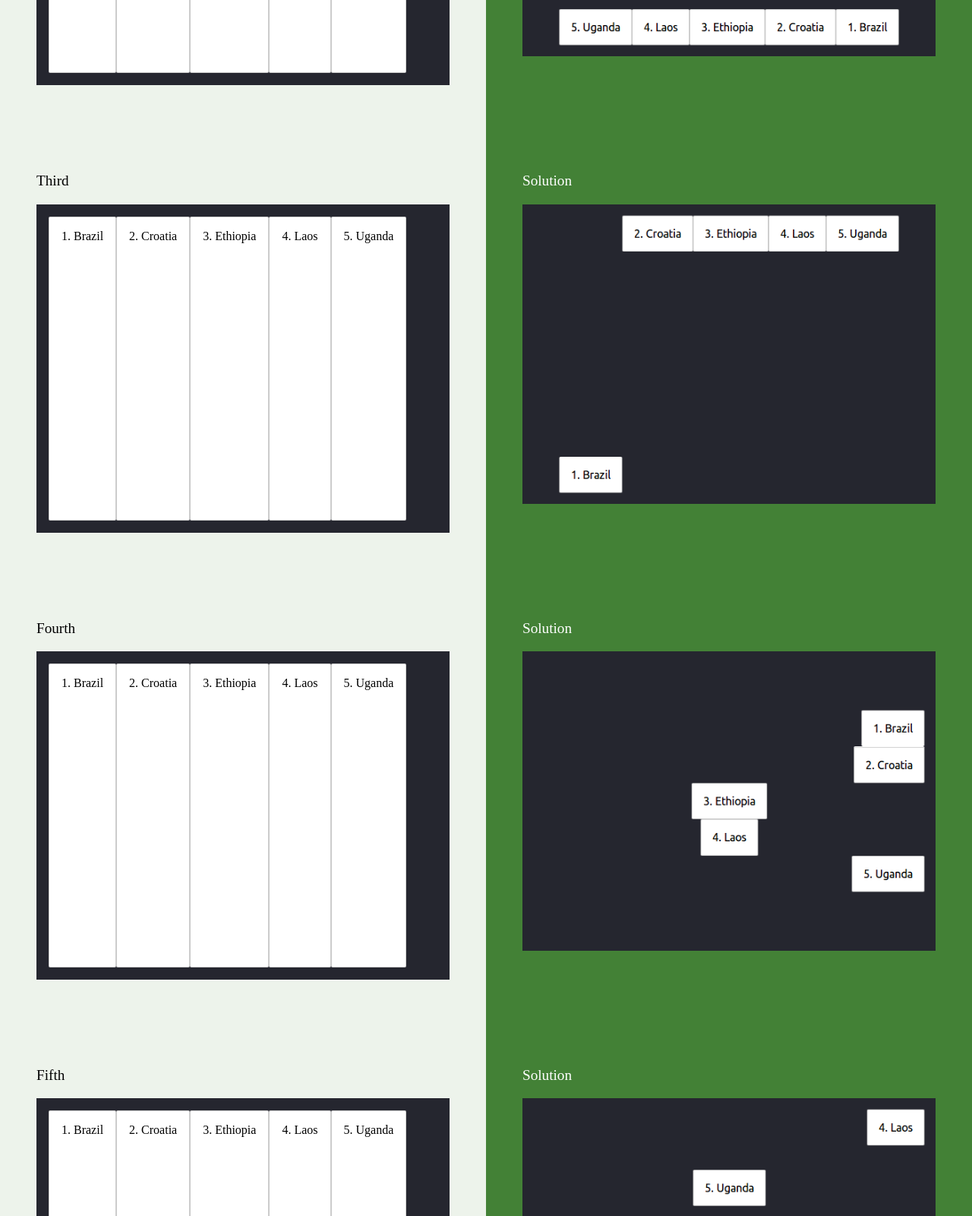
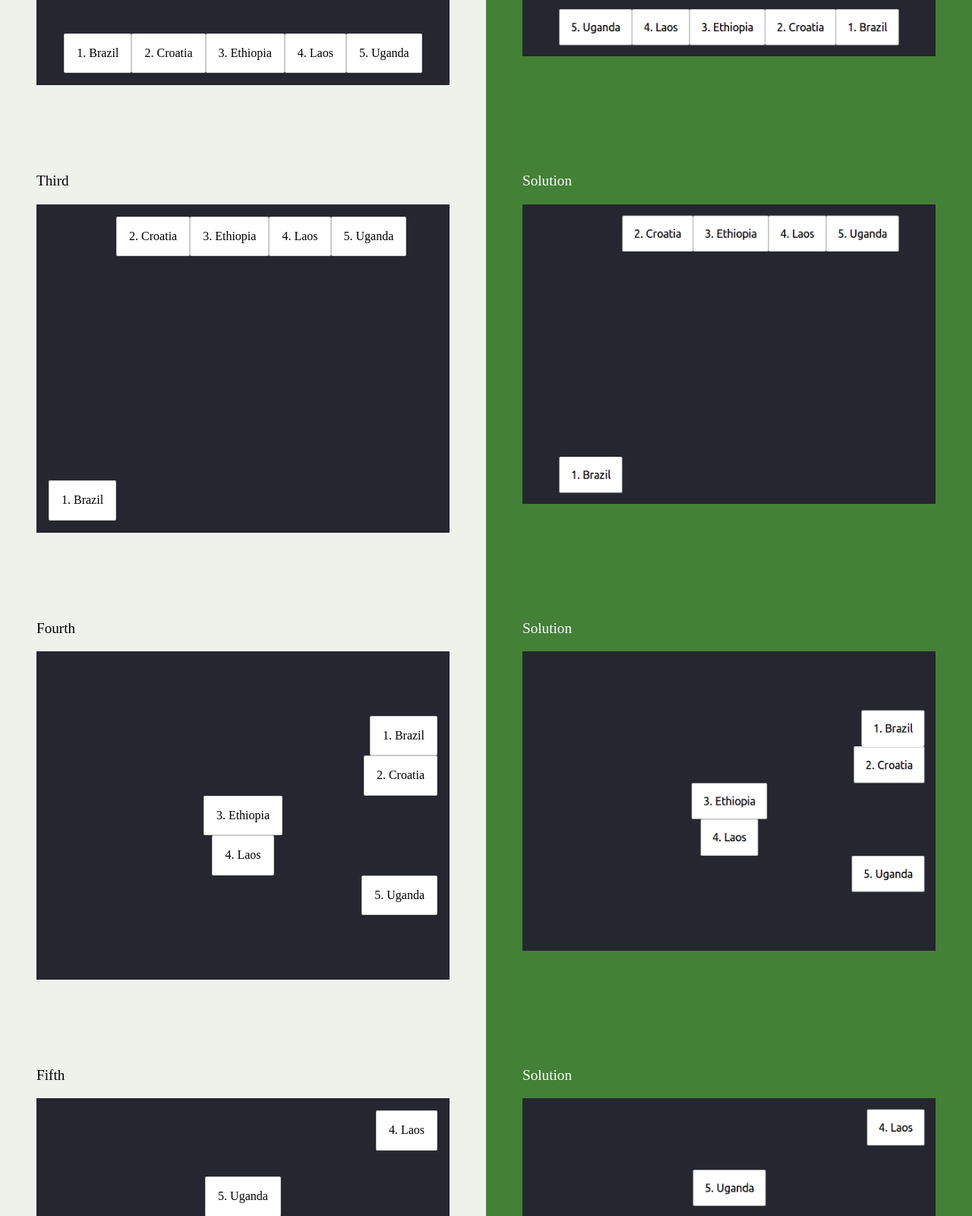
Before and after one commit to abdbadgithub/codi-html-css-git-excercice, a website: page week-2/16-more-flexbox/index.html in a window 1280 px wide. Shown: the part 1200-2800 px from the top of the page at 76% size. Drawn offline with Linux system fonts and the light colour scheme.

Commit message:
Completed 16-more-flexbox excercice

```diff
--- a/week-2/16-more-flexbox/flexbox.css
+++ b/week-2/16-more-flexbox/flexbox.css
@@ -1,5 +1,41 @@
 .countries {
   display: flex;
 }
-
+.countries--first {
+  align-items: flex-end;
+  justify-content: flex-end;
+}
+.countries--second {
+  align-items: flex-end;
+  justify-content: center;
+}
+.countries--third {
+  align-items: flex-start;
+}
+.countries--third > .country--brazil {
+  align-self: flex-end;
+}
+.countries--fourth {
+  flex-direction: column;
+  align-items: flex-end;
+  justify-content: center;
+}
+.countries--fourth > .country--ethiopia {
+  align-self: center;
+}
+.countries--fourth > .country--laos {
+  align-self: center;
+}
+.countries--fifth {
+  flex-direction: column-reverse;
+  align-items: flex-end;
+  justify-content: space-between;
+}
+.countries--fifth > .country--uganda {
+  order: 1;
+  align-self: center;
+}
+.countries--fifth > .country--laos {
+  order: 2;
+}
 /* Add your own CSS code below */
```
